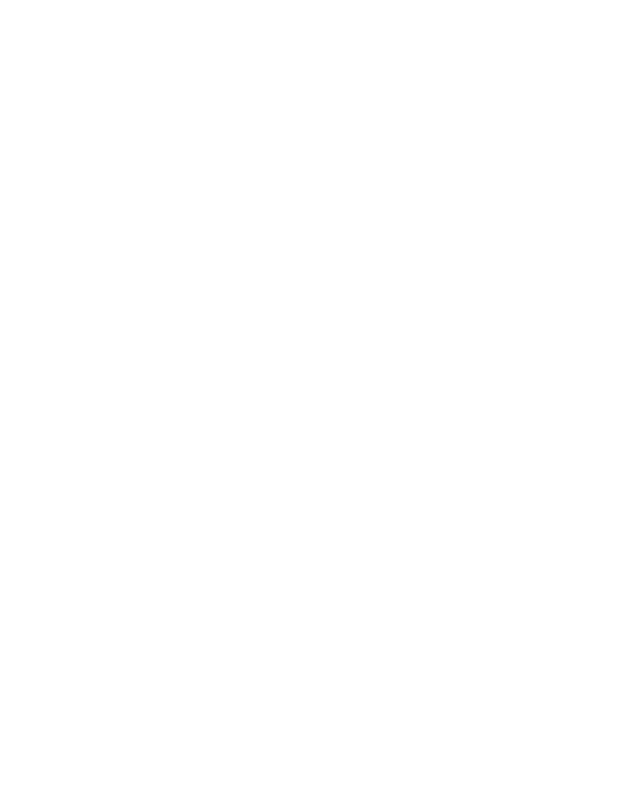
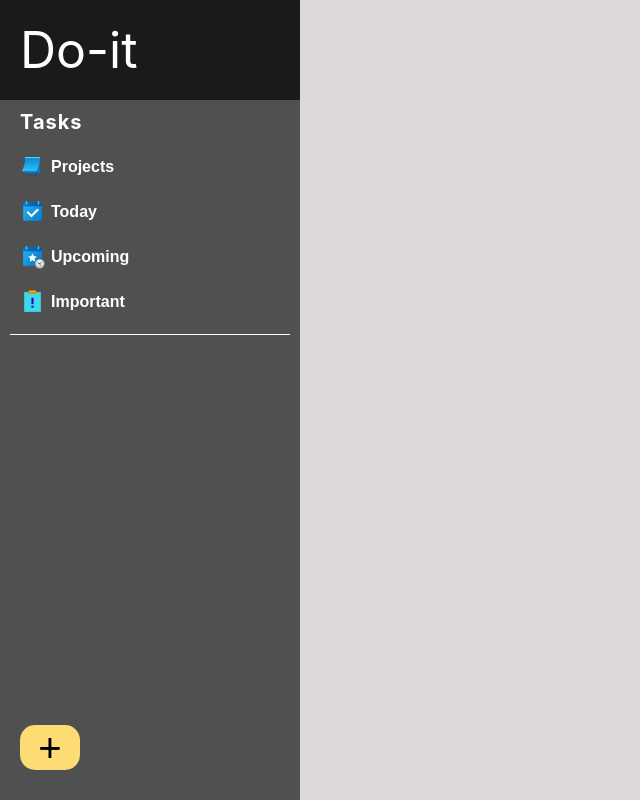
Before and after one commit to miachi-solomon/todo-list, a website built with webpack: page src/template.html in a window 1280 px wide. Shown: the whole page, without its empty margins (0-640 px from the left). Built offline with nearby package versions, Linux system fonts and the light colour scheme.

Commit message:
Page styling

```diff
--- a/src/styles.css
+++ b/src/styles.css
@@ -0,0 +1,118 @@
+:root {
+  --color-bg-sidebar: #505050;
+  --color-bg-sidebar-header: #1a1a1a;
+  --color-text-light: #ffffff;
+  --color-text-dark: #000000;
+  --color-text-muted: #9a9a9a;
+  --color-accent: #fcdc73;
+  --color-badge: #da3a3a;
+  --color-main: #ddd9d9;
+  --font-primary: 'Inter', sans-serif;
+  --font-secondary: 'Montserrat', sans-serif;
+}
+
+body {
+    box-sizing: border-box;
+    margin: 0;
+    display: grid;
+    grid-template-columns: 300px auto;
+    font-family: var(--font-primary);
+}
+
+#sidebar {
+    background-color: var(--color-bg-sidebar);
+    height: 100vh;
+    position: relative;
+}
+
+#others {
+    padding-left: 10px;
+    padding-right: 10px;
+}
+
+#page-name {
+    display: flex;
+    justify-content: left;
+    align-items: center;
+    background: var(--color-bg-sidebar-header);
+    color: white;
+    font-size: 50px;
+    height: 100px;
+    margin-bottom: 10px;
+    padding-left: 20px;
+}
+
+#todo-lists-container {
+    border-bottom: 1px solid var(--color-text-light);
+    padding-left: 10px;
+    padding-right: 10px;
+}
+
+.images {
+    height: 25px;
+}
+
+#tasks-header {
+    font-weight: bold;
+    font-size: 20px;
+    letter-spacing: 1px;
+}
+
+#total-tasks {
+    padding: 3px;
+    background-color: var(--color-badge);
+    color: var(--color-text-light);
+    border-radius: 50%;
+    visibility: hidden;
+}
+
+.todo-list {
+    display: flex;
+    align-items: center;
+    margin-bottom: 20px;
+}
+
+.header-and-count {
+    width: 100%;
+    display: flex;
+    justify-content: space-between;
+    align-items: center;
+}
+
+.todo-header {
+    border: none;
+    background: transparent;
+    font-weight: bold;
+    font-size: 16px;
+}
+
+.todo-header,
+#tasks-header {
+    color: var(--color-text-light);
+}
+
+#add-todo {
+    position: absolute;
+    bottom: 30px;
+    text-align: center;
+    border: none;
+    border-radius: 15px;
+    height: 45px;
+    width: 60px;
+    background-color: var(--color-accent);
+    transition: width 0.3s;
+}
+
+#add-todo p {
+    margin: 0;
+    text-align: center;
+    font-size: 40px;
+}
+
+button {
+    cursor: pointer;
+}
+
+#main {
+    background-color: var(--color-main);
+}
--- a/src/template.html
+++ b/src/template.html
@@ -7,7 +7,49 @@
     <link rel="stylesheet" href="styles.css">
 </head>
 <body>
-    <div id="sidebar"></div>
+    <div id="sidebar">
+        <div id="page-name">Do-it</div>
+        <div id="others">
+            <div id="todo-lists-container">
+                <div class="todo-list">
+                    <div class="header-and-count">
+                        <div id="tasks-header">Tasks</div>
+                        <div id="total-tasks"></div>
+                    </div>
+                </div>
+                <div class="todo-list">
+                    <img class="images" src="assets/images/projects.png" alt="projects image">
+                    <div class="header-and-count">
+                        <button class="todo-header">Projects</button>
+                        <div class="todo-count"></div>
+                    </div>
+
+                </div>
+                <div class="todo-list">
+                    <img class="images" src="assets/images/today.png" alt="today image">
+                    <div class="header-and-count">
+                        <button class="todo-header">Today</button>
+                        <div class="todo-count"></div>
+                    </div>
+                </div>
+                <div class="todo-list">
+                    <img class="images" src="assets/images/upcoming.png" alt="upcoming image">
+                    <div class="header-and-count">
+                        <button class="todo-header">Upcoming</button>
+                        <div class="todo-count"></div>
+                    </div>
+                </div>
+                <div class="todo-list">
+                    <img class="images" src="assets/images/important.png" alt="important image">
+                    <div class="header-and-count">
+                        <button class="todo-header">Important</button>
+                        <div class="todo-count"></div>
+                    </div>
+                </div>
+            <button id="add-todo"><p>+</p></button>
+        </div>
+        </div>
+    </div>
     <div id="main"></div>
     <script type="module" src="scripts/todo.js"></script>
 </body>
```
Also changed, not shown: src/assets/images/important.png (added), src/assets/images/projects.png (added), src/assets/images/today.png (added), src/assets/images/upcoming.png (added), src/scripts/todo.js (line endings or trailing spaces).
